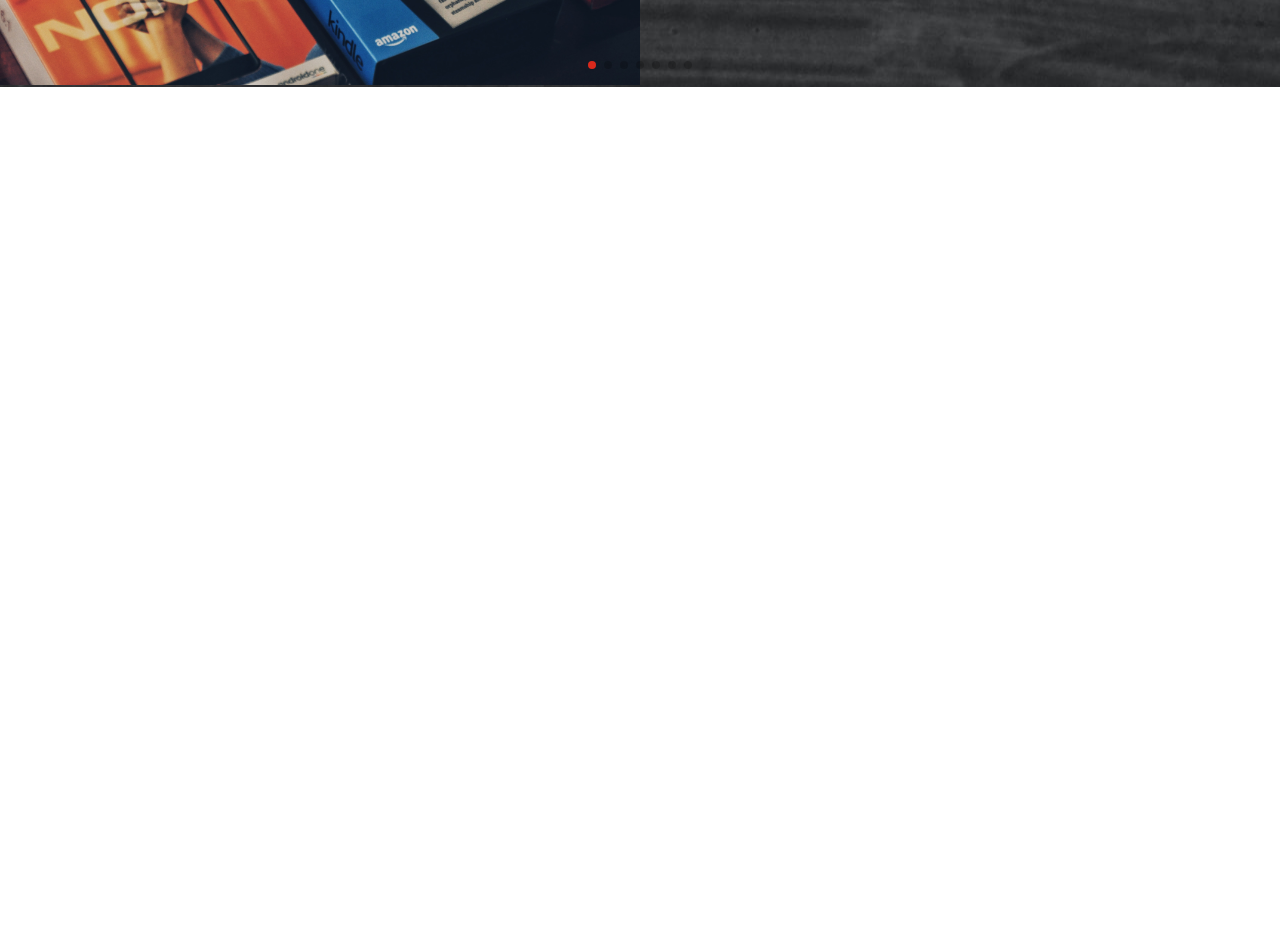
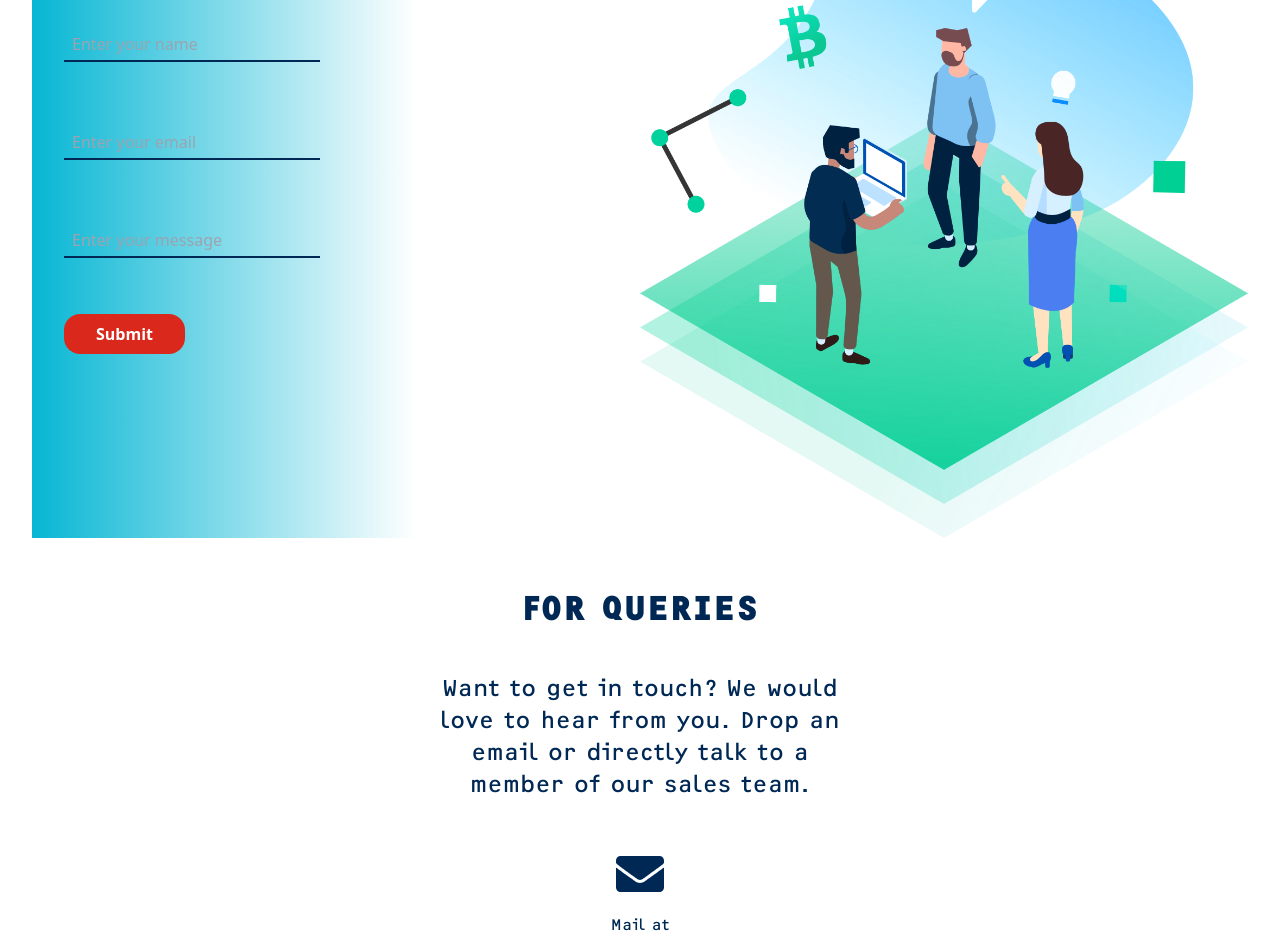
Before and after one commit to shivii011/e-commerce-website, a React (Create React App) app: page / in a window 1280 px wide. Shown: the part 340-1288 px from the top of the page. Before the commit the page ends 800 px from the top, so only its background shows below. Built offline with nearby package versions, Linux system fonts and the light colour scheme.

Commit message:
updated ui

```diff
--- a/src/App.js
+++ b/src/App.js
@@ -1,9 +1,10 @@
 import HeroSection from './components/HeroSection.js'
+import Contact from './pages/Contact.js'
 
 const App = () => {
   return (
     <div>
-      <HeroSection/>
+      < Contact/>
     </div>
   )
 }
--- a/src/pages/Contact.js
+++ b/src/pages/Contact.js
@@ -6,7 +6,7 @@ import img from '../assets/contact.png'
 
 
 const Contact = () => {
-    const fieldStyle = "my-8 px-2 py-1 bg-transparent border-blue border-b-2 sm:w-5/12 text-blue block mx-auto focus:border-orange focus:border-2 font:main font-medium mr-96"
+    const fieldStyle = "my-8 px-2 py-1 bg-transparent border-blue border-b-2 sm:w-5/12 text-blue focus:border-orange focus:border-2 font:main font-medium lg:w-64"
     const btnStyle = "bg-orange border-none text-white font-bold rounded-2xl my-6 px-8 py-2 hover:bg-blue"
 
     // Initialing state variable with key names and empty value in order to update them on change
@@ -35,9 +35,23 @@ const Contact = () => {
 
             <div className="my-16 mx-8 text-center">
                 <div>
-                    <div className="lg:flex flex-row-reverse lg:gap-8">
-                        <img src={img} alt="" className="lg:w-1/2 md:w-2/3 mx-auto" />
-                        <div className="lg:text-left lg:bg-gradient-to-r from-cyan-500 to-white lg:px-8" >
+                    <div className="lg:flex flex-row-reverse lg:justify-between">
+                        <img src={img} alt="" className="lg:w-1/2 md:w-2/3" />
+                        <div className="lg:text-left lg:bg-gradient-to-r from-cyan-500 to-white lg:px-8 lg:w-96" >
+                            <form className="mt-20" onSubmit={onSubmit}>
+                                {/* Mapping Form Fields */}
+                                {/* Bug */}
+                                {FormFields.map((fields) => (
+                                    <div key={fields.id} className="" >
+                                        {/* <label className="hidden lg:block font-main text-blue text-lg w-1 ml-96">{fields.label}</label> */}
+                                        <input type={fields.type} name={fields.name} value={details.values} placeholder={fields.placeholder} className={fieldStyle} onChange={valueHandler}/>
+                                    </div>
+                                ))}
+                                <Button value="Submit" className={btnStyle} />
+                            </form>
+                        </div>
+                    </div>
+                    <div className="mt-8">
                         <div className="my-12">
                             <div className="text-2xl text-blue font-mainBold font-bold lg:my-12 md:text-2xl lg:text-4xl">
                                         FOR QUERIES
@@ -47,7 +61,7 @@ const Contact = () => {
                             </p>
                         </div>
 
-                            <div className="lg:flex lg:gap-24">
+                        <div>
                             { ContactIcons.map((data) => (
                                 <div className="text-blue font-main my-12" key={data.id}>
                                     <div className="my-4">{data.icon}</div>
@@ -59,19 +73,7 @@ const Contact = () => {
                         </div>
                     </div>
                 </div>
-                </div>
-                <form className="mt-20 text-center flex-col" onSubmit={onSubmit}>
-                    {/* Mapping Form Fields */}
-                    {/* Bug */}
-                    {FormFields.map((fields) => (
-                        <div key={fields.id} className="flex" >
-                            <label className="hidden lg:block font-main text-blue text-lg w-1 ml-96">{fields.label}</label>
-                            <input type={fields.type} name={fields.name} value={details.values} placeholder={fields.placeholder} className={fieldStyle} onChange={valueHandler}/>
-                        </div>
 
-                    ))}
-                    <Button value="Submit" className={btnStyle} />
-                </form>
             </div>
 
         </div>
--- a/src/utils/ContactData.js
+++ b/src/utils/ContactData.js
@@ -2,7 +2,7 @@ import { FaEnvelope } from "react-icons/fa"
 import { FaPhoneAlt } from "react-icons/fa"
 
 // Assigning icon style
-const faIconsStyle = "mx-auto w-12 h-12 lg:mx-0"
+const faIconsStyle = "mx-auto w-12 h-12"
 
 export const ContactIcons = [
     {
```
Lines whose indentation alone changed are shown as unchanged.
